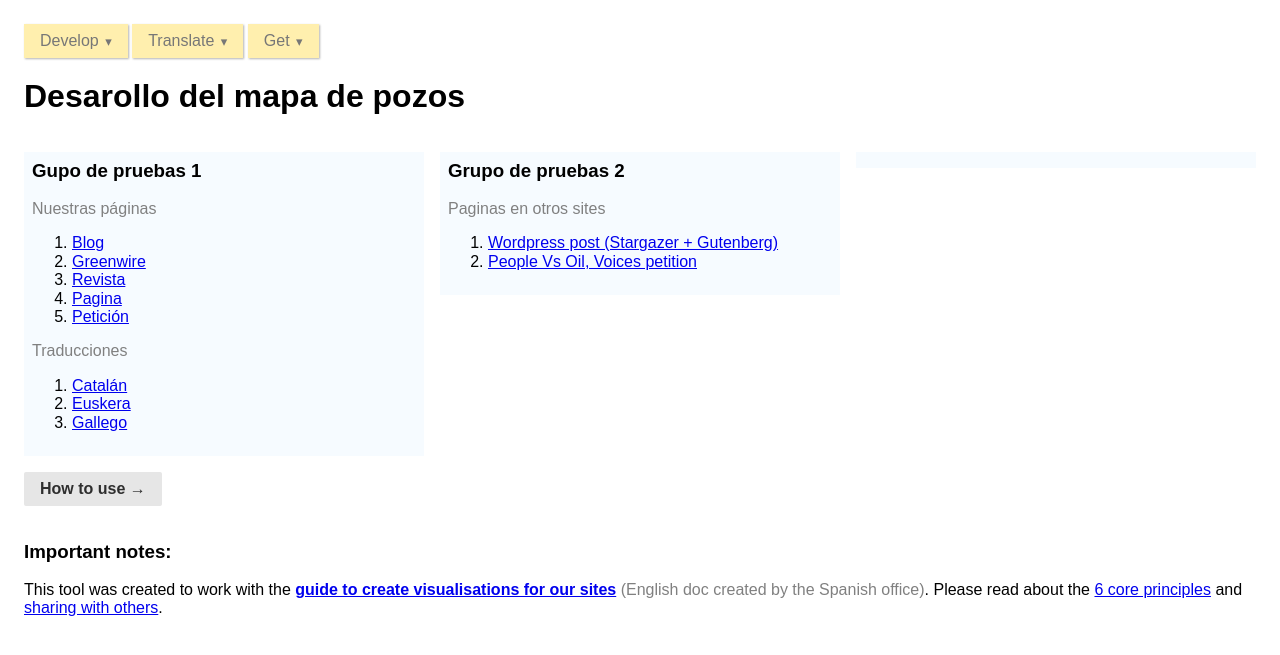
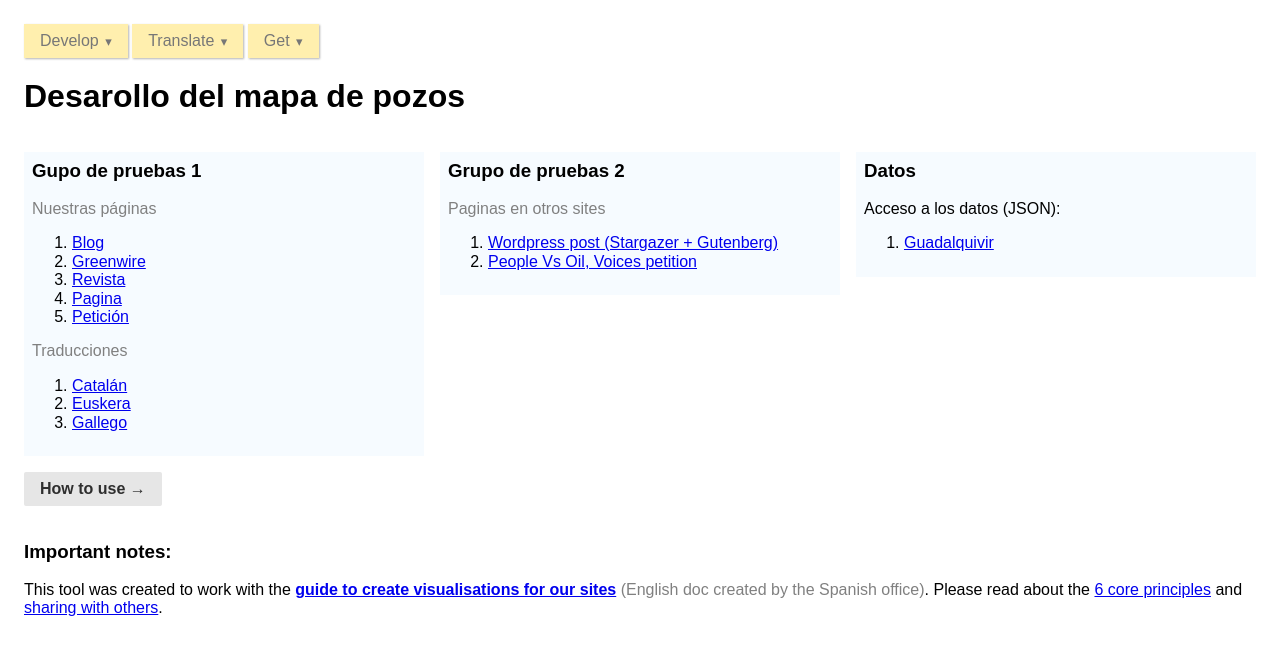
Before and after one commit to greenpeace/gpes-wells-map, a Jekyll site: the page built from index.html, in a window 1280 px wide. Shown: the top 655 px of the page. Built offline with Jekyll 4.4.1, drawn with Linux system fonts in a browser that asks for light colours; nearby versions of some CDN libraries.

Commit message:
Enlace a los datos

```diff
--- a/index.html
+++ b/index.html
@@ -162,7 +162,11 @@ layout: default
         </div>
         <div class="pure-u-1 pure-u-md-1-3">
             <div class="testGroup">
-
+                <h3>Datos</h3>
+                <p>Acceso a los datos (JSON):</p>
+                <ol>
+                    <li><a href="https://github.com/greenpeace/gpes-wells-map/blob/master/_includes/media-1/guadalquivir.json" target="_blank">Guadalquivir</a></li>
+                </ol>
             </div>
 
         </div>
```
